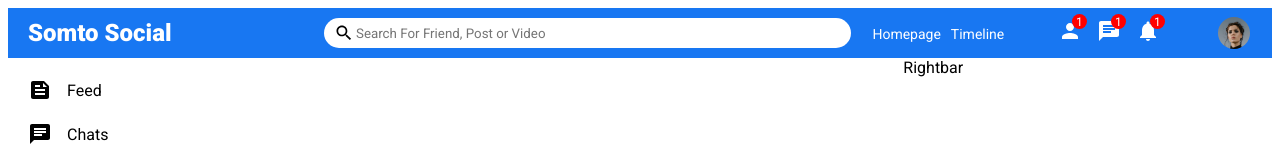
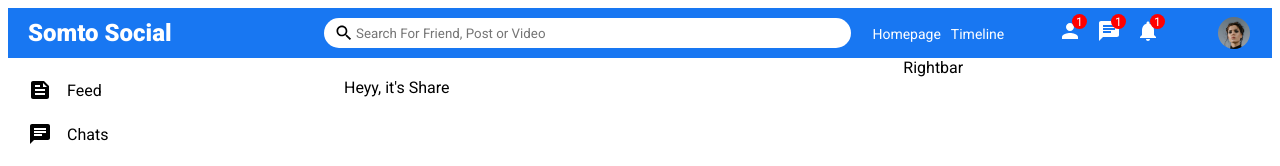
Before and after one commit to Chrstphr9/React-Social-App, a React (Vite) app: page / in a window 1280 px wide. Shown: the top 166 px of the page. Built offline with nearby package versions, Linux system fonts and the light colour scheme.

Commit message:
created and imported feed

```diff
--- a/src/components/Feed/Feed.jsx
+++ b/src/components/Feed/Feed.jsx
@@ -1,10 +1,11 @@
+import Share from '../Share/Share'
 import './Feed.css'
 
 export default function Feed() {
   return (
     <div className='feed'>
       <div className="feedWrapper">
-
+        <Share />
       </div>
     </div>
   )
--- /dev/null
+++ b/src/components/Share/Share.jsx
@@ -0,0 +1,9 @@
+import "./Share.css"
+
+export default function Share() {
+  return (
+    <div>
+        Heyy, it's Share
+    </div>
+  )
+}
```
Also changed, not shown: src/components/Share/Share.css (added).
